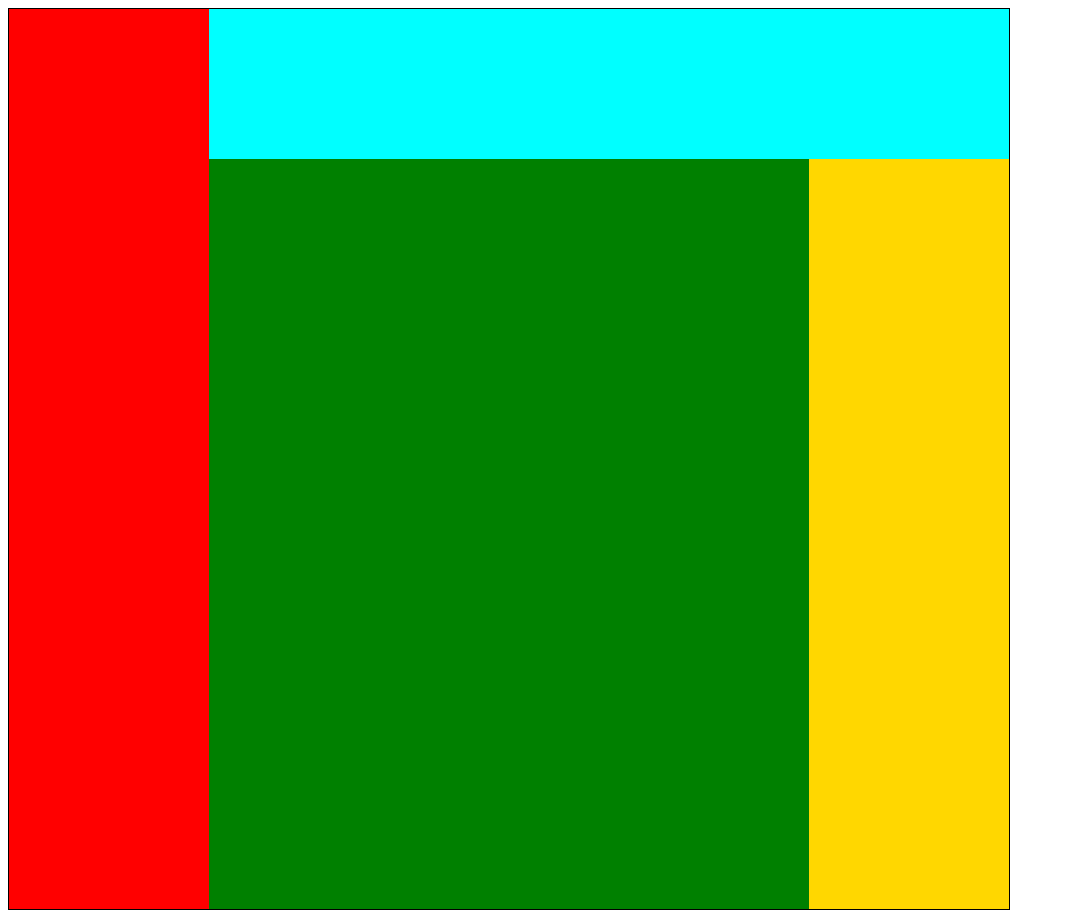
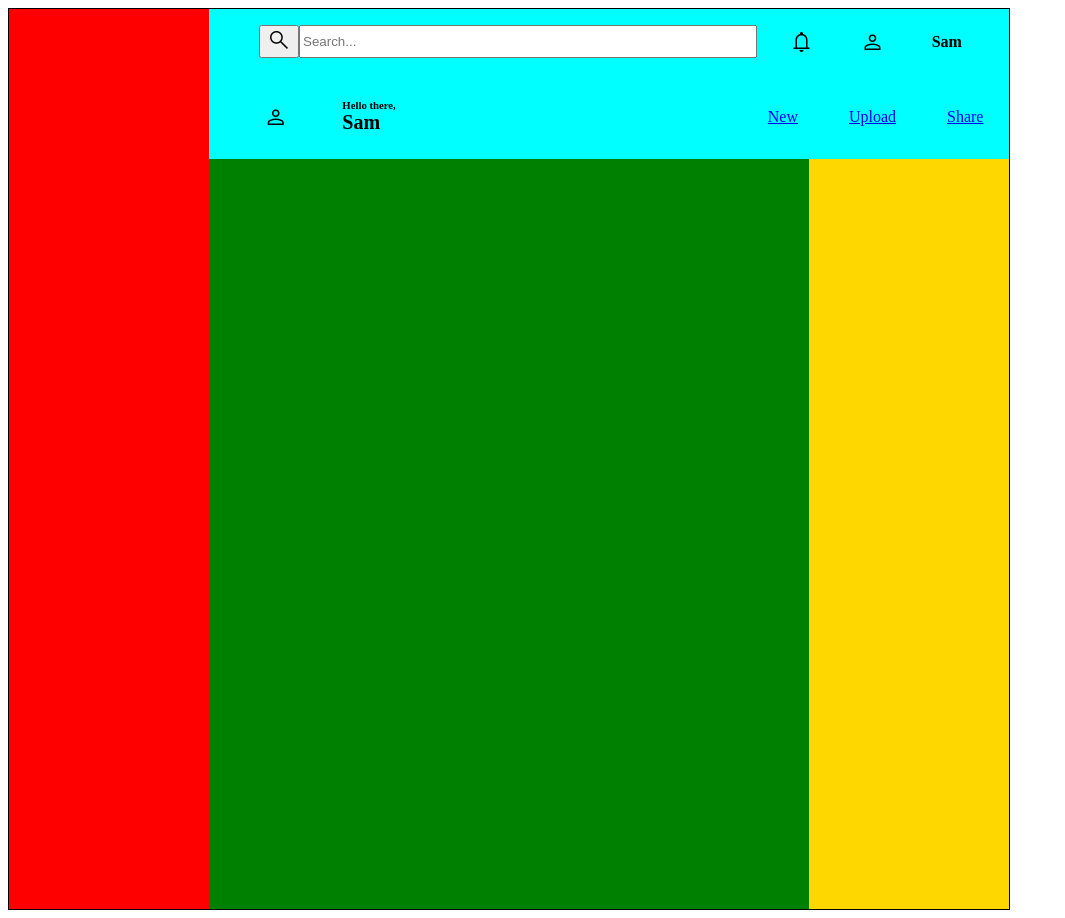
Before and after one commit to TheFivePips/odin-dashboard, a plain HTML site: page index.html in a window 1280 px wide. Shown: the whole page, without its empty margins (0-1065 px from the left). Drawn offline with nearby package versions, Linux system fonts and the light colour scheme.

Commit message:
finished layout for the header

```diff
--- a/index.html
+++ b/index.html
@@ -5,12 +5,44 @@
     <meta http-equiv="X-UA-Compatible" content="IE=edge">
     <meta name="viewport" content="width=device-width, initial-scale=1.0">
     <title>Dashboard</title>
+    <link rel="stylesheet" href="https://fonts.googleapis.com/css2?family=Material+Symbols+Outlined:opsz,wght,FILL,GRAD@20..48,100..700,0..1,-50..200" />
+    <link rel="stylesheet" href="https://fonts.googleapis.com/css2?family=Material+Symbols+Outlined:opsz,wght,FILL,GRAD@20..48,100..700,0..1,-50..200" />
+    <link rel="stylesheet" href="https://fonts.googleapis.com/css2?family=Material+Symbols+Outlined:opsz,wght,FILL,GRAD@20..48,100..700,0..1,-50..200" />
+
+
     <link rel="stylesheet" href="./style.css">
 </head>
 <body>
 
 <div class="container">
-    <header></header>
+    <header>
+        <div class="searchbar">
+            <form>
+                <button type="submit"><i class="material-symbols-outlined">
+                    search
+                    </i></button>
+                <input type="text" name="search" id="search" placeholder="Search...">
+            </form>
+        </div>
+        <div class="user-profile">
+            <span class="material-symbols-outlined">
+                notifications
+                </span>
+            <span class="material-symbols-outlined">person</span>
+            <h4>Sam</h4>
+        </div>
+        <div class="greeting">
+            <i class="material-symbols-outlined">person</i>
+            <h6>Hello there,<span>Sam</span></h6>
+
+        </div>
+        <div class="file-links">
+            <a href="http://">New</a>
+            <a href="http://">Upload</a>
+            <a href="http://">Share</a>
+
+        </div>
+    </header>
     <div class="dashboard"></div>
     <div class="projects"></div>
     <div class="sidebar">
--- a/style.css
+++ b/style.css
@@ -8,7 +8,86 @@
 header{
     grid-area: 1/2/2/4;
     background-color: aqua;
+    display: grid;
+    grid-template: 1fr 1fr/ repeat(3,1fr);
+    height: 150px;
 }
+
+.searchbar{
+grid-area: 1/1/2/3;
+display: flex;
+flex-flow: row nowrap;
+justify-content: start;
+align-items: center;
+gap: 10px;
+}
+
+form {
+    display: flex;
+}
+form button{
+    margin-left: 50px;
+}
+#search{
+    width: 450px;
+
+}
+.user-profile{
+    grid-area: 1/3/2/4;
+    display: flex;
+    flex-direction: row;
+    justify-content: space-evenly;
+    align-items: center;
+
+}
+
+.greeting{
+    grid-area: 2/1/3/3;
+    display: grid;
+    grid-template: 1fr/1fr 3fr;
+}
+
+.greeting i{
+    place-self: center;
+}
+.greeting h6{
+    grid-area: 1/2/2/3;
+    display: flex;
+    flex-direction: column;
+
+}
+ h6 span{
+    font-size: 20px;
+ }
+
+
+
+.file-links{
+    grid-area: 2/3/3/4;
+    display: flex;
+    justify-content: space-around;
+    align-items: center;
+
+}
+
+
+
+
+
+
+
+
+
+
+
+
+
+
+
+
+
+
+
 .dashboard{
     grid-area: 1/1/3/2;
     background-color: red;
@@ -21,3 +100,22 @@ header{
     grid-area: 2/3/3/4;
     background-color: gold;
 }
+
+
+
+
+
+
+
+
+
+
+
+
+.material-symbols-outlined {
+  font-variation-settings:
+  'FILL' 0,
+  'wght' 400,
+  'GRAD' 0,
+  'opsz' 48
+}
```
Also changed, not shown: notifications_FILL0_wght400_GRAD0_opsz48.svg (added).
